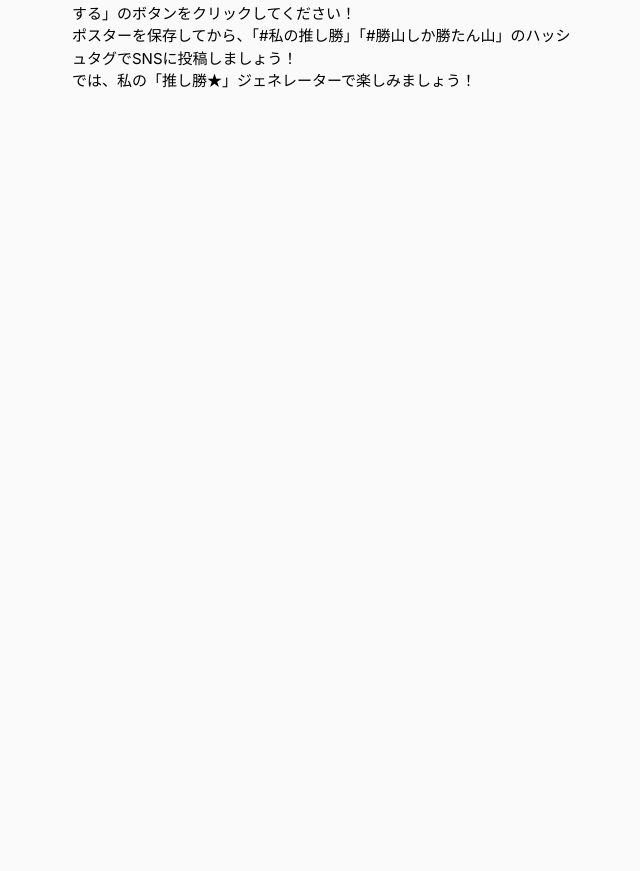
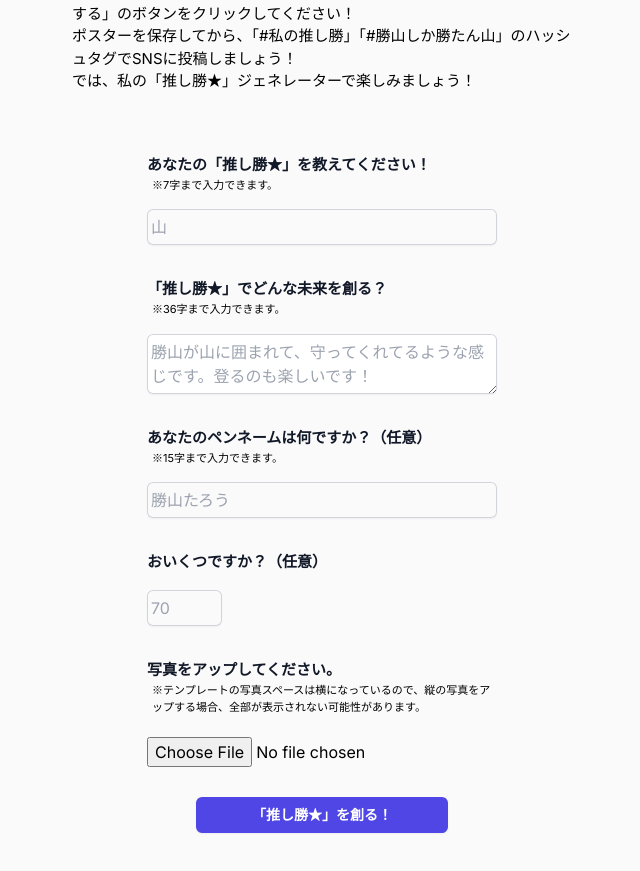
Before and after one commit to cicada-1/oshikatsu-maker-test, a Next.js app: page / in a window 1280 px wide. Shown: the part 1149-2020 px from the top of the page, without its empty margins (318-958 px from the left). Before the commit the page ends 1262 px from the top, so only its background shows below. Built offline with nearby package versions, Linux system fonts and the light colour scheme.

Commit message:
Added ternary for showing language of form

```diff
--- a/app/page.tsx
+++ b/app/page.tsx
@@ -34,14 +34,15 @@ export default function Home() {
         </span>
       )}
 
-      {/*<span>
-        <JapaneseForm />
-      </span>
-
-
-      <span>
-        <EnglishForm />
-      </span> */}
+      {isJapanese ? (
+        <span>
+          <JapaneseForm />
+        </span>
+      ) : (
+        <span>
+          <EnglishForm />
+        </span>
+      )}
     </main>
   );
 }
```
